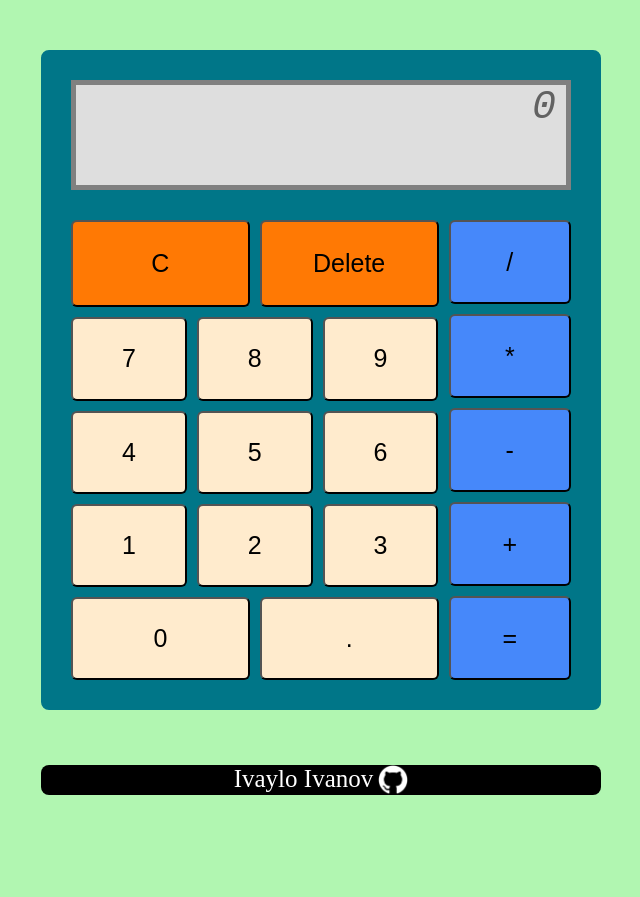
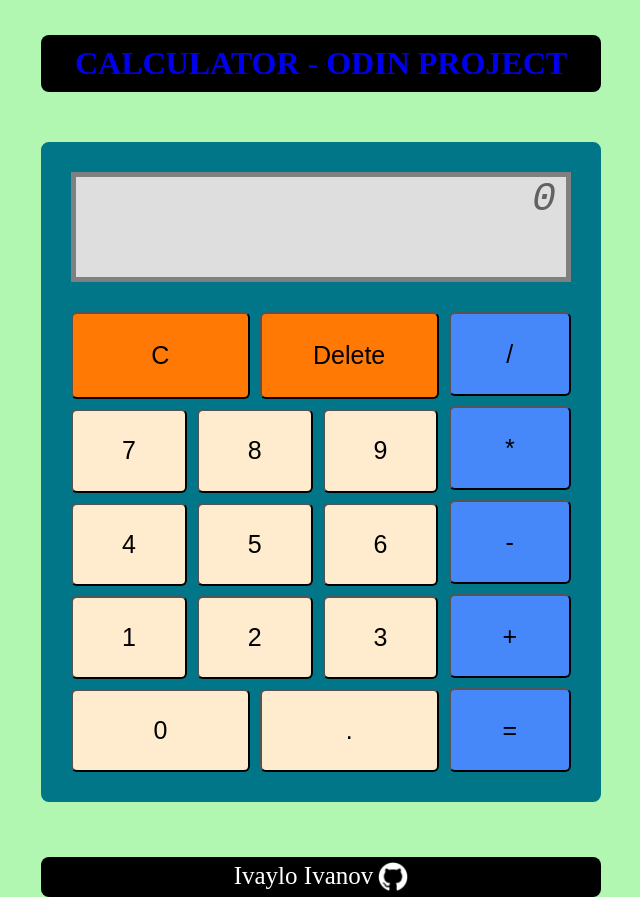
Before and after one commit to Ivaylo92Ivanov/odin_calculator, a plain HTML site: page index.html in a window 1280 px wide. Shown: the whole page, without its empty margins (319-959 px from the left). Before the commit the page ends 800 px from the top, so only its background shows below. Drawn offline with Linux system fonts and the light colour scheme.

Commit message:
Add h1 and styling

```diff
--- a/index.html
+++ b/index.html
@@ -10,6 +10,7 @@
 </head>
 
 <body>
+    <h1><a href="https://www.theodinproject.com/" target="blank">CALCULATOR - ODIN PROJECT</a></h1>
     <div class="calculator">
 
         <div class="display">
--- a/styles.css
+++ b/styles.css
@@ -5,6 +5,29 @@
 
 body {
     background-color: rgb(177, 246, 177);
+}
+
+h1 {
+    text-align: center;
+    margin: 35px auto 0 auto;
+    background-color: black;
+    color: white;
+    width: 540px;
+    border-radius: 8px;
+    padding: 10px;
+}
+
+a {
+    text-decoration: none;
+}
+
+a:visited {
+    color: white;
+}
+
+a:hover {
+    color: white;
+    font-size: 45px;
 }
 
 .calculator {
@@ -95,15 +118,23 @@ button {
 }
 
 .copyright {
-    text-decoration: none;
     background-color: black;
     color: white;
     margin:55px auto 0 auto;
+    padding: 5px;
     display: flex;
     font-size: 25px;
     justify-content: center;
     gap: 5px;
     text-align: center;
-    width: 560px;
+    width: 550px;
     border-radius: 8px;
 }
+
+.copyright:visited {
+    color: white;
+}
+
+.copyright:hover {
+    font-size: 45px;
+}
```
